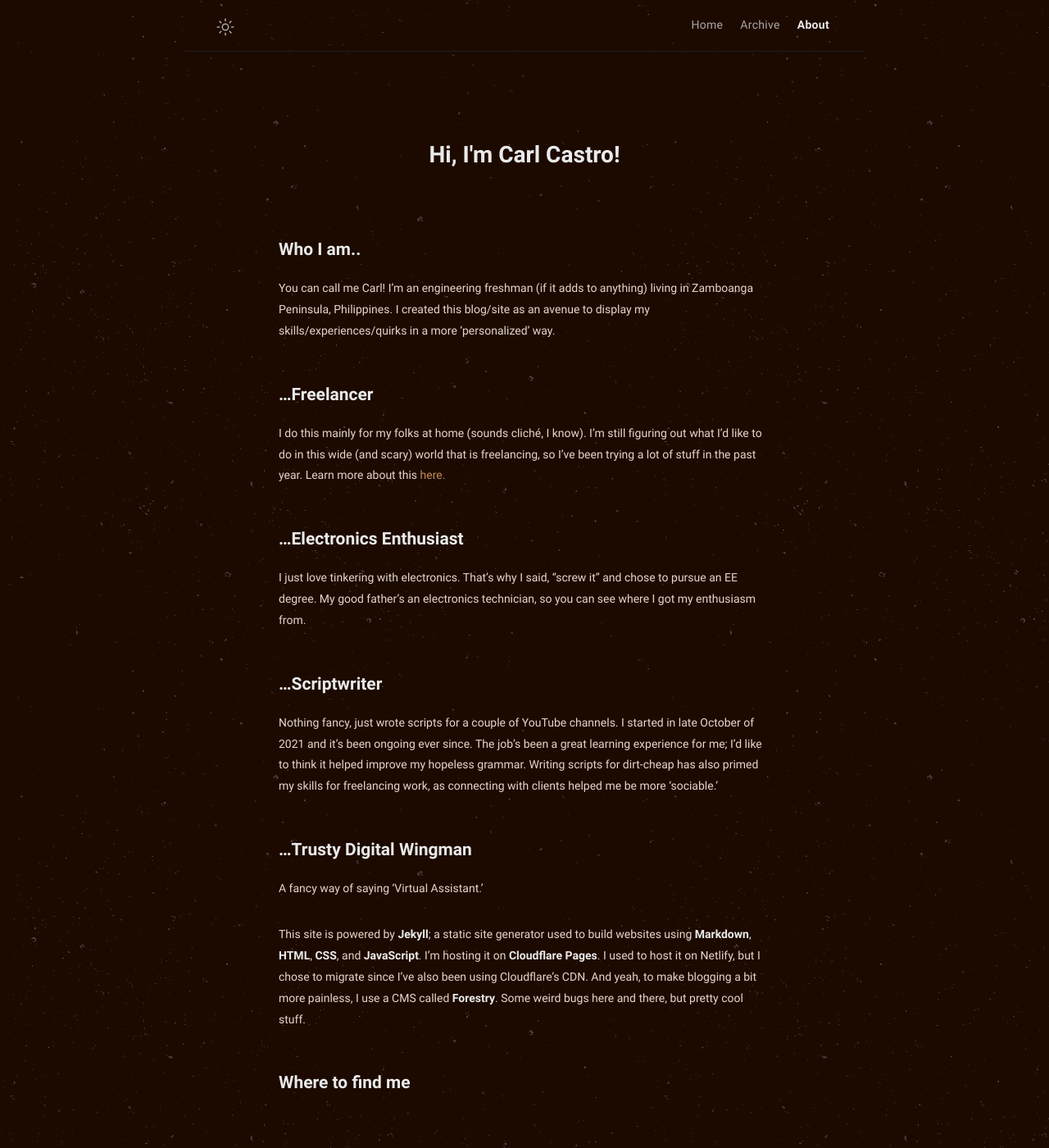
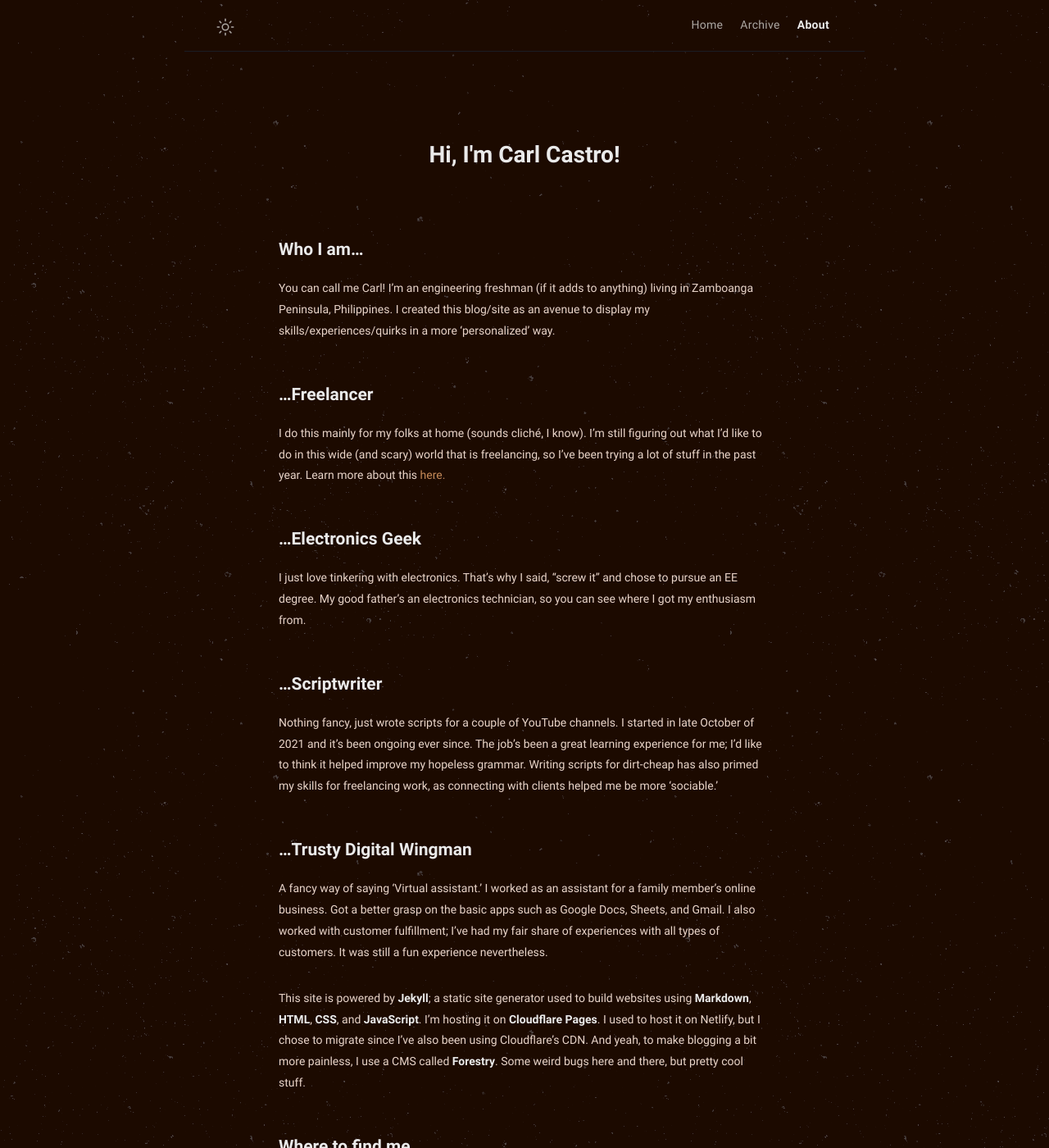
Before and after one commit to philippines69/carlcastroarchives, a Jekyll site: the page built from about.md, in a window 1280 px wide and 1400 px high. Shown: the whole window at 82% size. Built offline with Jekyll 4.4.1, drawn with Linux system fonts in a browser that asks for light colours.

Commit message:
Update from Forestry.io philippines69 updated about.md

```diff
--- a/about.md
+++ b/about.md
@@ -8,7 +8,7 @@
 comments: false
 
 ---
-# Who I am..
+# Who I am...
 
 You can call me Carl! I'm an engineering freshman (if it adds to anything) living in Zamboanga Peninsula, Philippines. I created this blog/site as an avenue to display my skills/experiences/quirks in a more 'personalized' way.
 
@@ -16,7 +16,7 @@
 
 I do this mainly for my folks at home (sounds cliché, I know). I'm still figuring out what I'd like to do in this wide (and scary) world that is freelancing, so I've been trying a lot of stuff in the past year. Learn more about this [here.]()
 
-# ...Electronics Enthusiast
+# ...Electronics Geek
 
 I just love tinkering with electronics. That's why I said, "screw it" and chose to pursue an EE degree. My good father's an electronics technician, so you can see where I got my enthusiasm from.
 
@@ -26,7 +26,7 @@
 
 # ...Trusty Digital Wingman
 
-A fancy way of saying 'Virtual Assistant.'
+A fancy way of saying 'Virtual assistant.' I worked as an assistant for a family member's online business. Got a better grasp on the basic apps such as Google Docs, Sheets, and Gmail. I also worked with customer fulfillment; I've had my fair share of experiences with all types of customers. It was still a fun experience nevertheless.
 
 This site is powered by [**Jekyll**](https://jekyllrb.com/); a static site generator used to build websites using [**Markdown**](https://en.wikipedia.org/wiki/Markdown), [**HTML**](https://developer.mozilla.org/en-US/docs/Web/HTML), [**CSS**](https://developer.mozilla.org/en-US/docs/Web/css), and [**JavaScript**](https://developer.mozilla.org/en-US/docs/Web/javascript). I'm hosting it on [**Cloudflare Pages**](https://pages.cloudflare.com/). I used to host it on Netlify, but I chose to migrate since I've also been using Cloudflare's CDN. And yeah, to make blogging a bit more painless, I use a CMS called [**Forestry**](https://forestry.io/). Some weird bugs here and there, but pretty cool stuff.
 
```
